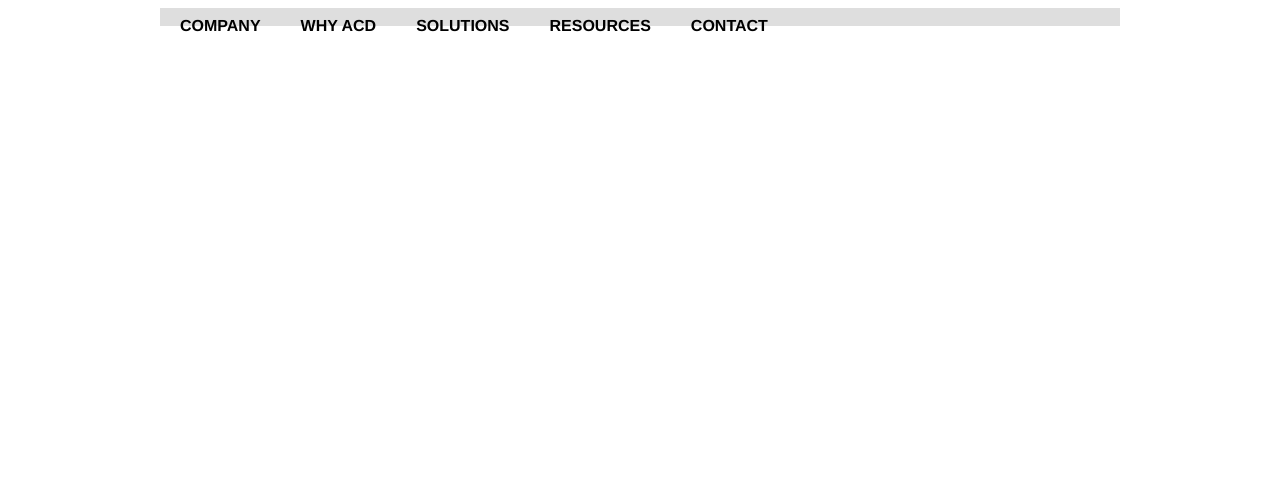
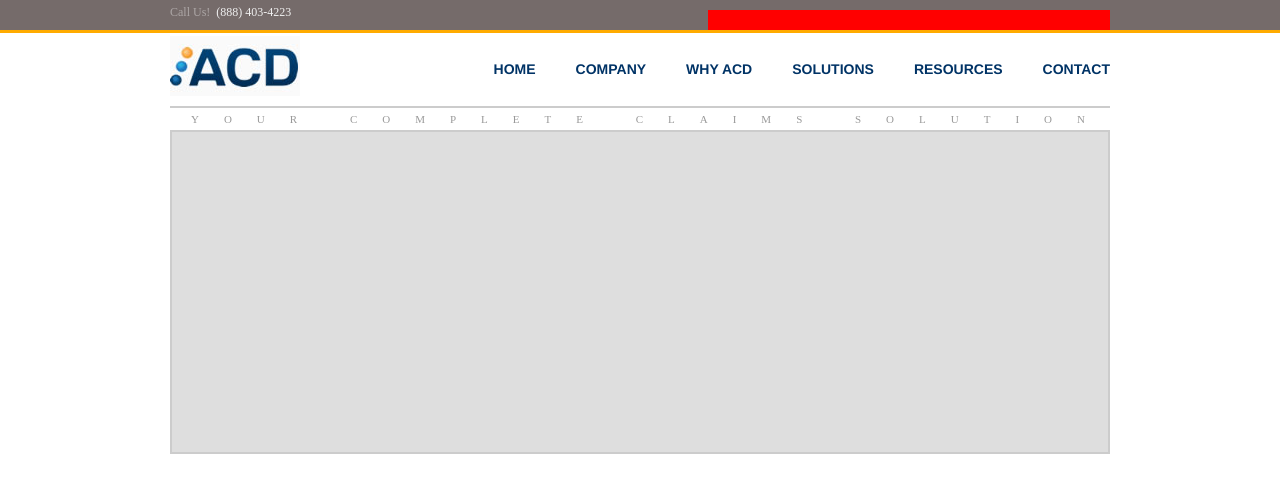
Before and after one commit to danomarr/acducation-site, a plain HTML site: page index.html in a window 1280 px wide. Drawn offline with Linux system fonts and the light colour scheme.

Commit message:
finished Nav, headers, and some type

```diff
--- a/css/styles.css
+++ b/css/styles.css
@@ -1,36 +1,160 @@
 body {
+  width: 100%;
+  margin: 0 auto;
+  font:   14px/130% 'Helvetica Neue' Helvetica, Arial, sans-serif ;
 }
 
-.header-holder, nav {
-  display: block;
+.wrapper {
+  width: 940px;
+  padding: 0px;
+  margin: 0 auto;
 }
 
-#wrapper {
-  width: 960px;
+#header-container {
+  position: relative;
+  overflow: hidden;
+}
+
+#header-banner {
+  display: block;
+  background-color: #756B6A;
+  overflow: hidden;
+  position: fixed;
+  top: 0;
+  left: 0;
+  width: 100%;
+  height: 30px;
   margin: 0 auto;
+  border-bottom: 3px solid #FFab00;
+}
+
+
+#header {
+  width: 940px;
+  margin: 0 auto;
+  padding: 36px 0 0 0;
+  height: 70px;
+  border-bottom: 2px solid #ccc;
+
+
+}
+
+#logo {
+  float: left;
+  background-image: url('images/logo.jpg');
+  height: 60px;
+  width: 130px;
+  text-indent: -9999px;
+
+}
+
+
+#tagline {
+  padding: 5px 0;
+  text-transform: uppercase;
+  font-size: 11px;
+  color: #999;
+  letter-spacing: 25px;
+  text-align: right;
+}
+
+#slide-holder {
+  width: 936px;
+  min-height: 310px;
   background-color: #dedede;
 }
 
-#header {
+/* ----------- TYPOGRAPHY ------------ */
+
+h1 h2 h3 h4 h5 {}
+
+a {
+ text-decoration: none;
+ color: #3399FF;
 }
 
-img {}
-
-img #logo {
-  float: left;
+.banner-text {
+  color: #eee;
+  padding: 5px 0;
+  font-size: 12px;
 }
 
-nav {
-  float: left;
-  font: 16px "helvetica_bold", Helvetica, Arial, sans-serif;
+.banner-text a {
+  color: #eee;
+  padding: 0 20px;
+}
+
+.banner-text a:hover {
+  text-decoration: underline;
+}
+
+.muted {
+  color: rgba(255, 255, 255, 0.4);
+}
+
+
+/* ----------- NAVIGATION ------------ */
+
+
+.global {
+  font: 14px/16px "helvetica_bold", Helvetica, Arial, sans-serif;
   font-weight: bold;
+}
+
+.nav {
+  text-transform: uppercase;
   list-style: none;
-  text-transform: uppercase;
-  margin: 9px 0 0;
+  margin: 5px 0;
   padding: 0;
 }
 
-nav li {
+.nav li {
   float: left;
-  padding: 0 20px;
+  margin: 0 auto;
+  padding: 20px 20px 20px 20px;
 }
+
+.nav li:last-child {
+  padding-right: 0px;
+}
+
+.nav li a {
+  color: #003366;
+}
+
+.nav li a:hover {
+  color: #3399FF;
+}
+
+.rule {
+  clear: both;
+  padding: 4px 0 6px 0;
+}
+.rule.top {
+  border-top: 2px solid #ccc;
+}
+.rule.bottom {
+  border-bottom: 2px solid #ccc;
+}
+.rule.right {
+  border-right: 2px solid #ccc;
+}
+.rule.left {
+  border-left: 2px solid #ccc;
+}
+
+.pull-right {
+  float: right;
+}
+
+/* ----------- GRID LAYOUT ------------ */
+
+.span-full {
+  width: 940px;
+  margin: 0 auto;
+}
+
+  .span-1 {
+    width: 60px;
+
+  }
--- a/index.html
+++ b/index.html
@@ -5,17 +5,35 @@
 </head>
 
 <body>
-  <div id="wrapper">
-  <div id="header" class="header-holder">
-    <img content="ACD Logo">
-    <nav>
-      <li>Company</li>
-      <li>Why ACD</li>
-      <li>Solutions</li>
-      <li>Resources</li>
-      <li>Contact</li>
+  <!-- HEADER (Locked) -->
+  <div id="header-container">
+  <div id="header-banner">
+    <div class="wrapper banner-text">
+    <span class="muted">Call Us!</span>&nbsp;&nbsp;(888) 403-4223
+    <ul class="nav pull-right" style="background-color: red">
+      <li><a href="#">Live Chat Support</a></li>
+      <li><a href=""></a><a href="#">Become a Client</a></li>
+    </ul>
+    </span>
+    </div>
+  </div>
+  <div id="header" class="wrapper">
+    <div id="logo">ACD Corporation</div>
+    <nav class="global nav pull-right">
+      <li><a href="#">Home</a></li>
+      <li><a href="#">Company</a></li>
+      <li><a href="#">Why ACD</a></li>
+      <li><a href="#">Solutions</a></li>
+      <li><a href="#">Resources</a></li>
+      <li class="last"><a href="#">Contact</a></li>
     </nav>
   </div>
 </div>
+  <!--  END HEADER -->
+  <!-- MAIN -->
+<div class="wrapper">
+  <div  id="tagline" class="rule">Your Complete Claims Solution</div>
+  <div id="slide-holder" class="rule top right bottom left">&nbsp;</div>
+</div>
 </body>
 </html>
```
